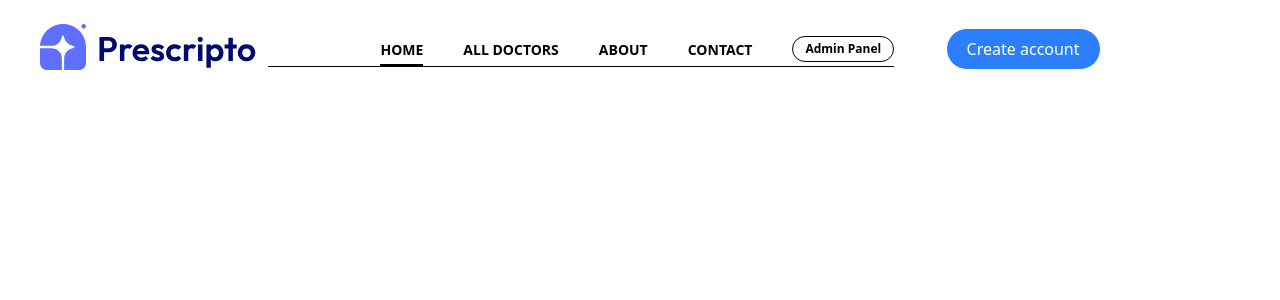
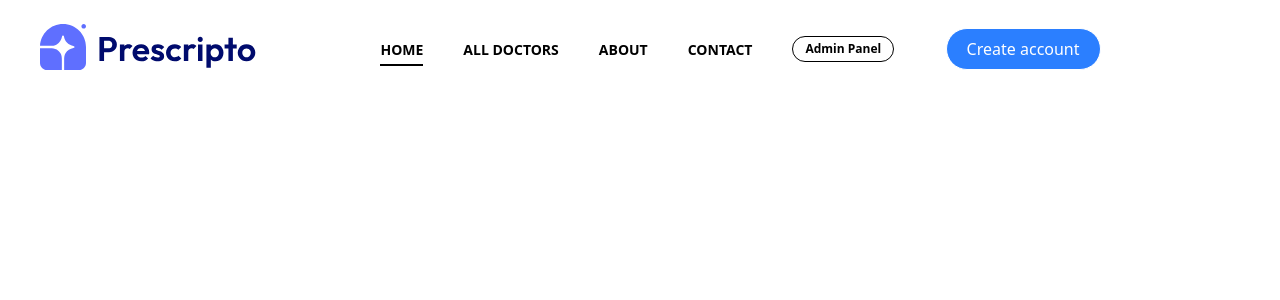
Before and after one commit to Mani-sh27/Prescripto, a React (Vite) app: page / in a window 1280 px wide. Shown: the top 300 px of the page. Built offline with nearby package versions, Linux system fonts and the light colour scheme.

Commit message:
auto commit

```diff
--- a/src/components/Navbar.jsx
+++ b/src/components/Navbar.jsx
@@ -27,7 +27,7 @@ const Navbar = () => {
               <li className='border px-3 py-1 rounded-full -mt-1 font-semibold text-xs transition-all duration-700 hover:bg-black hover:text-white '>Admin Panel</li>
             </NavLink>
           </ul>
-          <hr className='sm:flex pb-10' />
+
         </div>
         <div>
           <button type='button' className='border cursor-pointer mt-7 px-5 bg-blue-500 text-white py-2 rounded-full ms-10'>Create account</button>
```
